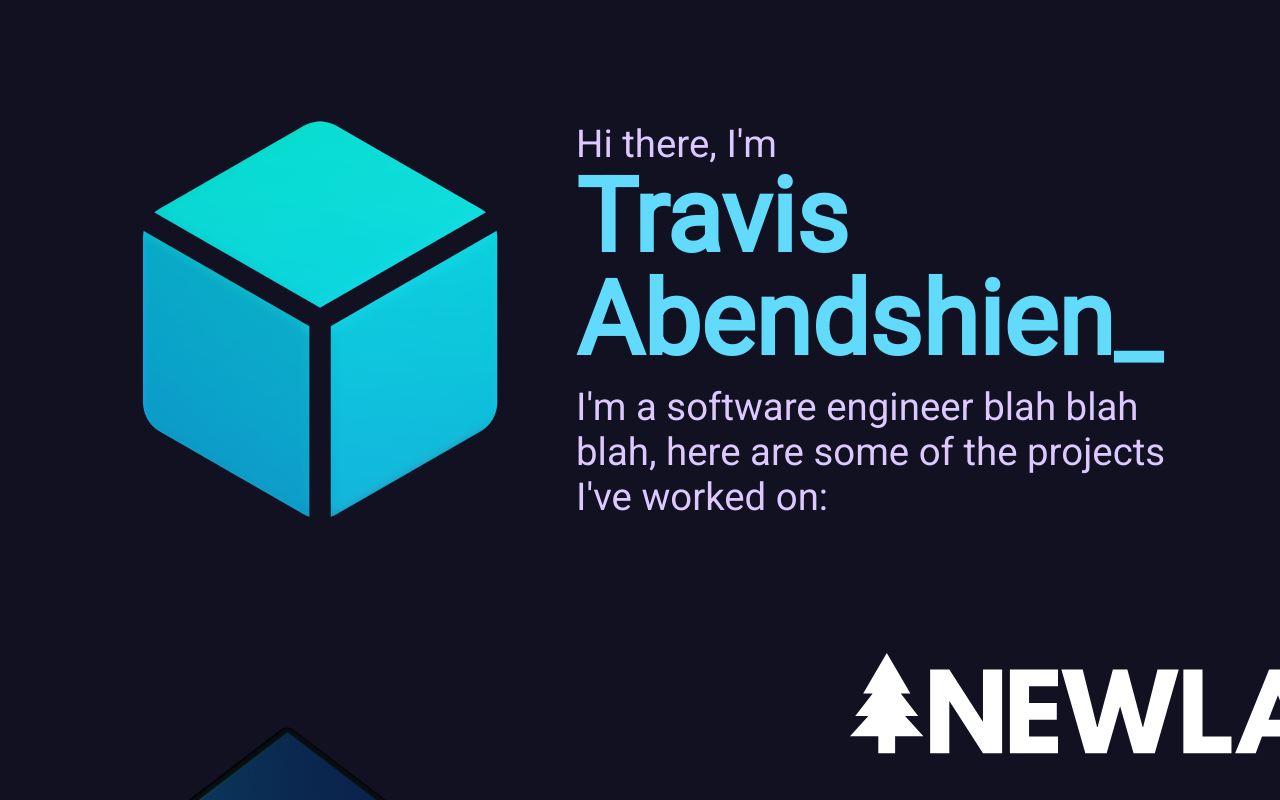
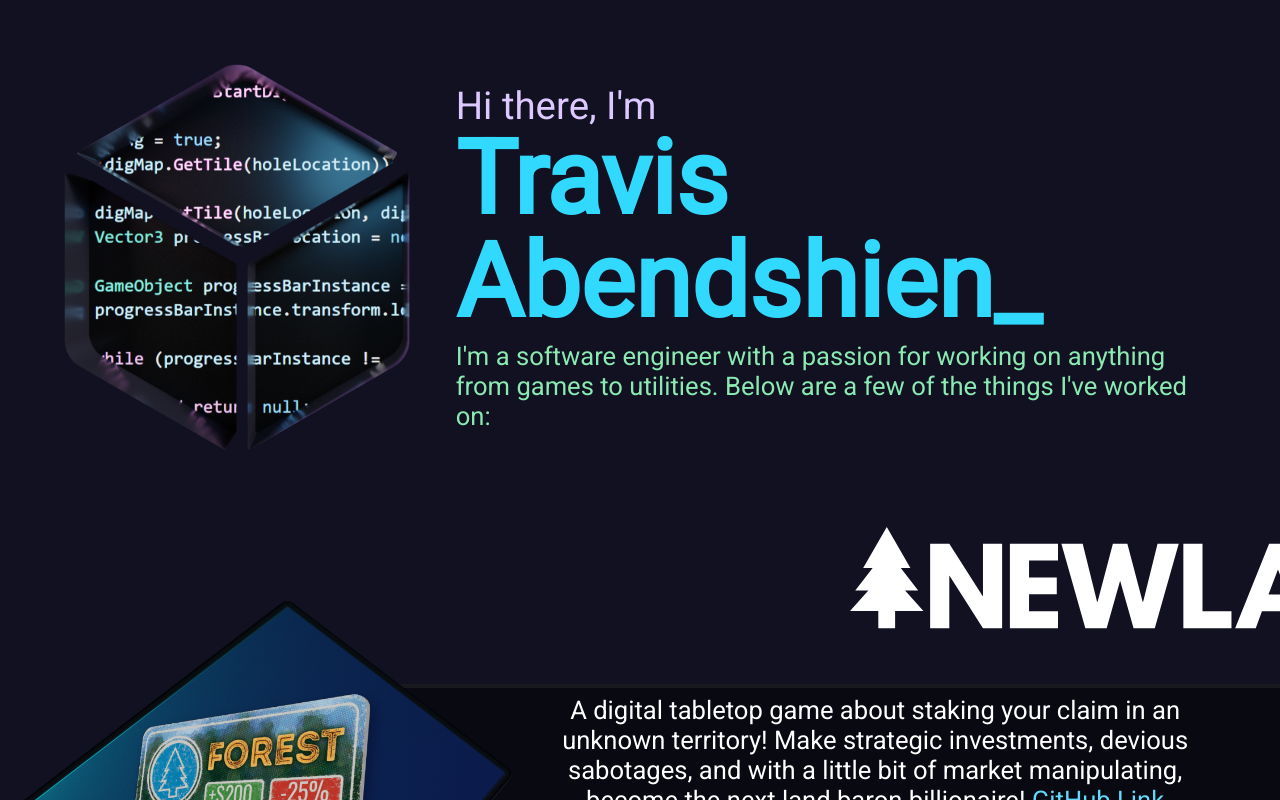
Before and after one commit to CyanVoxel/CyanVoxel.github.io, a React (Create React App) app in the folder portfolio/: page / in a window 1280 px wide. Shown: the top 800 px of the page. Built offline with nearby package versions, Linux system fonts and the light colour scheme.

Commit message:
Added new Profile Icon

```diff
--- a/portfolio/src/App.css
+++ b/portfolio/src/App.css
@@ -40,9 +40,10 @@ a:visited {
 }
 
 .intro-profile {
-  max-height: 600px;
-  max-width: 600px;
-  width: 50%;
+  /* max-height: 500px;
+  max-width: 500px; */
+  width: 30%;
+  margin-right: 4%;
 }
 
 .hello-text {
@@ -55,15 +56,24 @@ a:visited {
 }
 
 .name-text {
-  color: #61dafb;
+  color: #32d9ff;
   font-size: 8vw;
   font-family: 'Roboto', sans-serif;
   font-weight: 900;
   text-align: left;
   line-height: 8vw;
   margin: 0;
-  margin-bottom: 2%;
+  margin-bottom: 1%;
   margin-top: 0%;
+}
+
+.bio-text {
+  color:rgb(138, 234, 177);
+  font-size: 2vw;
+  font-family: 'Roboto', sans-serif;
+  font-weight: 100;
+  text-align: left;
+  margin: 0;
 }
 
 .project-container {
--- a/portfolio/src/App.js
+++ b/portfolio/src/App.js
@@ -1,4 +1,5 @@
 import logo from "./logo.png";
+import inset_logo from "./images/inset_logo.png";
 import shard_01 from "./images/shard_01.png";
 import shard_02 from "./images/shard_02.png";
 import shard_03 from "./images/shard_03.png";
@@ -34,13 +35,14 @@ function App() {
   return (
     <div className="App">
       <div className="intro-container">
-        <img src={logo} className="intro-profile" />
+        <img src={inset_logo} className="intro-profile" />
         <div className="text-container">
           <p className="hello-text">Hi there, I'm</p>
           <p className="name-text">Travis Abendshien_</p>
-          <p className="hello-text">
-            I'm a software engineer blah blah blah, here are some of the
-            projects I've worked on:
+          <p className="bio-text">
+            I'm a software engineer with a passion for working on anything from
+            games to utilities. Below are a few of the things I've
+            worked on:
           </p>
         </div>
       </div>
```
Also changed, not shown: portfolio/src/images/inset_logo.png (added).
